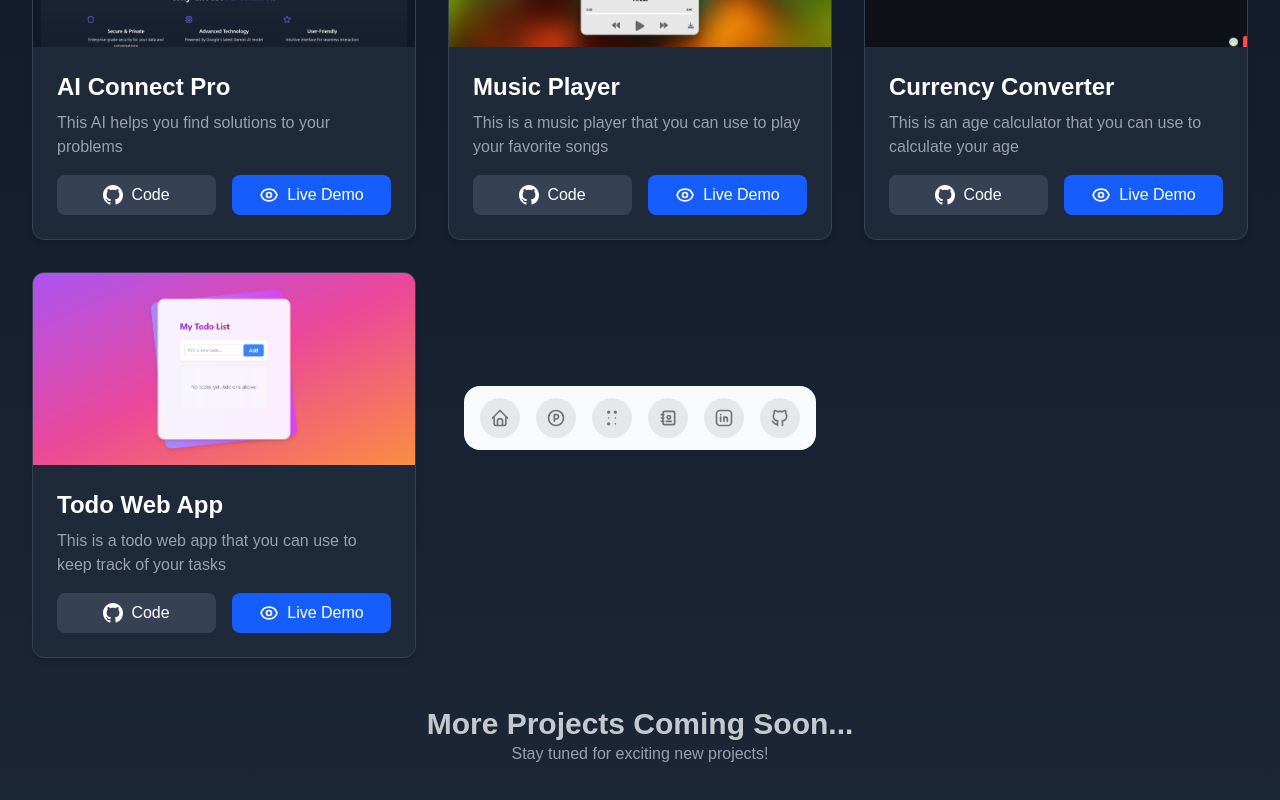
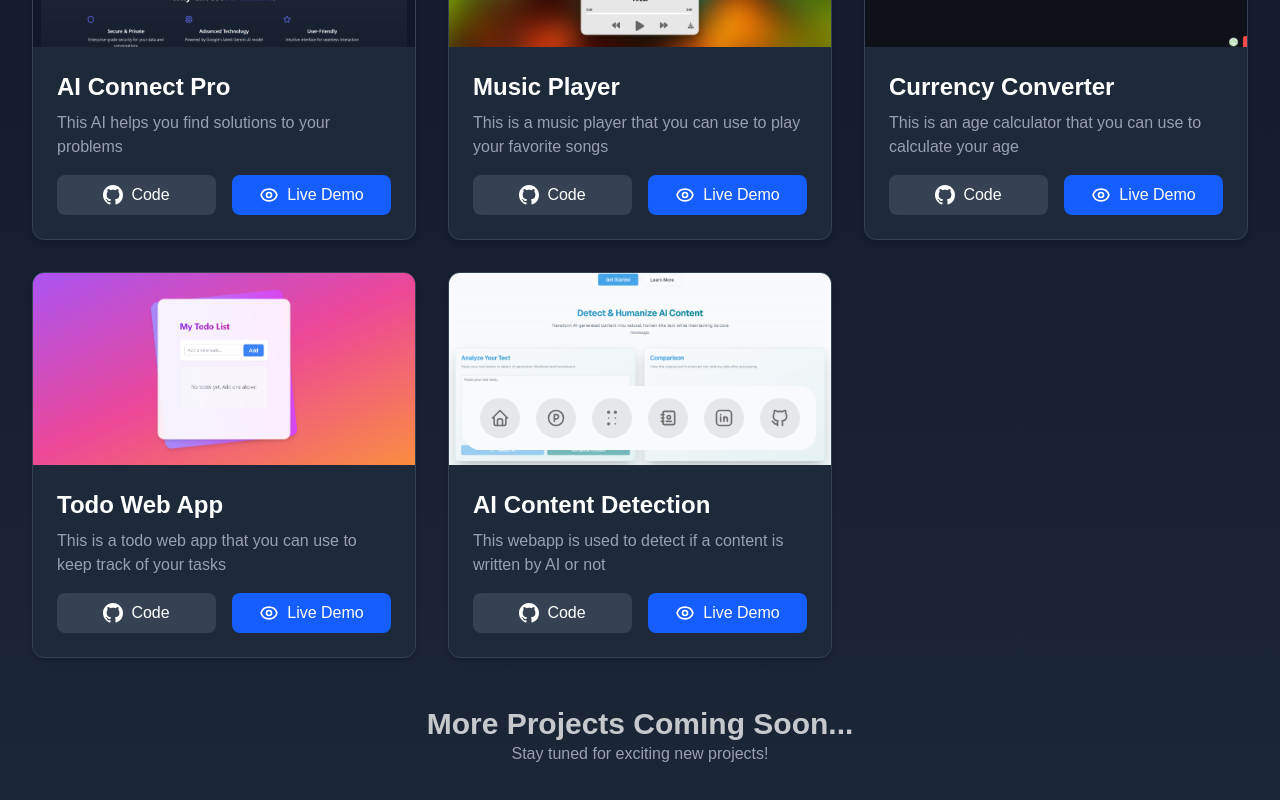
Before and after one commit to Pratham-Prog861/Portfolio, a Next.js app: page /projects in a window 1280 px wide. Shown: the part 342-1142 px from the top of the page. Built offline with nearby package versions, Linux system fonts and the light colour scheme.

Commit message:
add AI Content Detection project to the projects page

```diff
--- a/src/app/projects/page.tsx
+++ b/src/app/projects/page.tsx
@@ -32,6 +32,13 @@ const page = () => {
       image: "/todo.png",
       github: "https://github.com/Pratham-Prog861/ToDo-App",
       live: "https://phdtodo.netlify.app/"
+    },
+    {
+      title: "AI Content Detection",
+      description: "This webapp is used to detect if a content is written by AI or not",
+      image: "/ai-content-detection.png",
+      github: "https://github.com/Pratham-Prog861/Humanize-AI",
+      live: "https://humanize-ai-ten.vercel.app/"
     }
   ]
   return (
```
Also changed, not shown: public/ai-content-detection.png (added).
